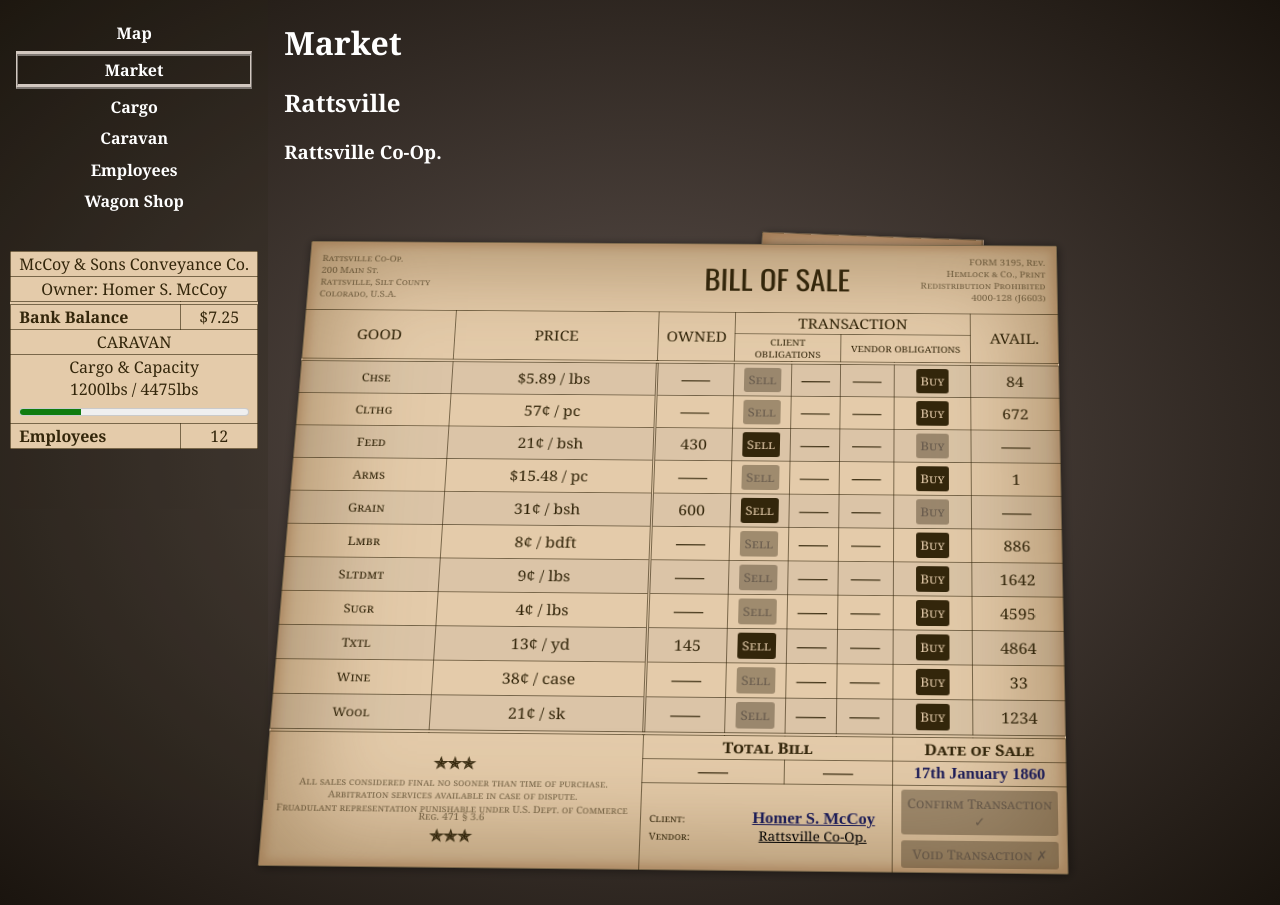
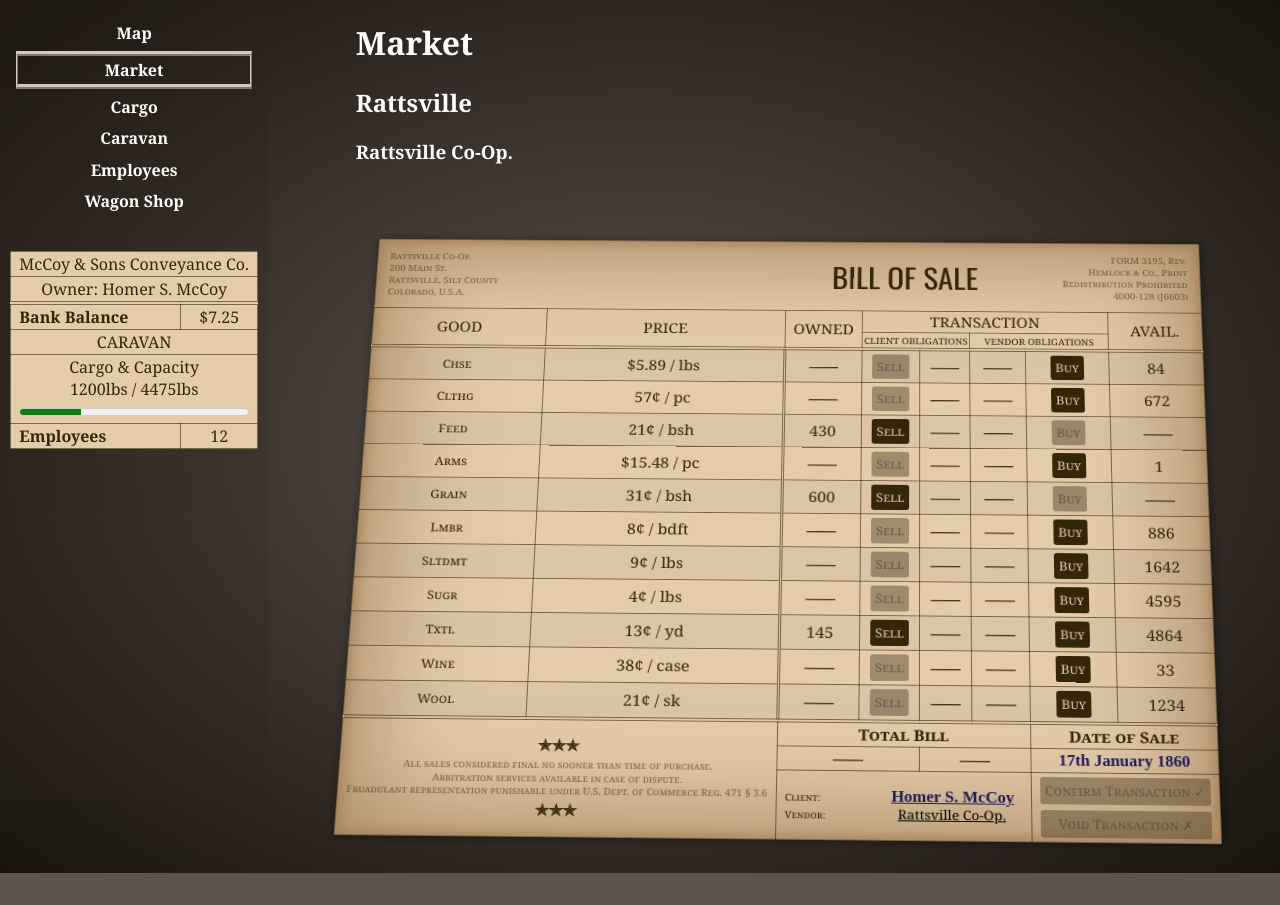
Before and after one commit to eignnx/the-silt-road, a React (Create React App) app: page /game/market in a window 1280 px wide. After the commit the page ends 873 px from the top, so only its background shows below. Built offline with nearby package versions, Linux system fonts and the light colour scheme; a web font is replaced by a local one.

Commit message:
don't show trade ledger if no towns have been visited yet

```diff
--- a/src/routes/MarketView.tsx
+++ b/src/routes/MarketView.tsx
@@ -72,13 +72,15 @@ export async function marketViewAction({ request }: { request: Request; }) {
 }
 
 export default function MarketView() {
-    const { market, currentTown, playerInventory } = useLoaderData() as MarketViewLoaderData;
+    const { market, currentTown, playerInventory, tradeLedger } = useLoaderData() as MarketViewLoaderData;
     const [currentTxn, setCurrentTxn] = useState<Inventory>({});
 
     const orderedInventories = computeOrderedInventories(playerInventory, market, currentTxn);
     const orderedCommodities = orderedInventories.flatMap(row => (
         (row.marketQty || row.playerQty) ? [row.comm] : []
     ));
+
+    const townVisitCount = Object.keys(tradeLedger.townVisits).length;
 
     return (<>
         <h1>Market</h1>
@@ -90,9 +92,9 @@ export default function MarketView() {
                 currentTxn={currentTxn}
                 setCurrentTxn={setCurrentTxn}
             />
-            <TradeLedger
+            {townVisitCount > 0 && <TradeLedger
                 orderedCommodities={orderedCommodities}
-            />
+            />}
         </section>
     </>);
 };
```
